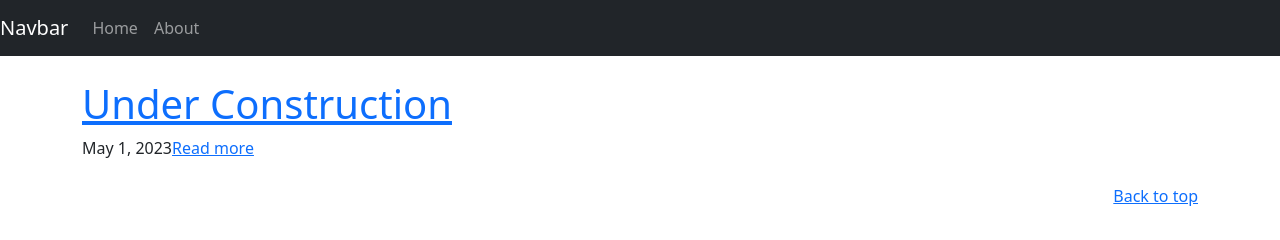
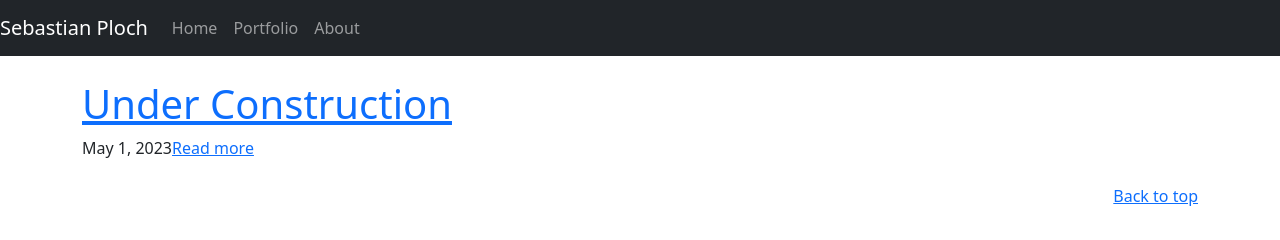
Before and after one commit to sebastianploch/sebastianploch.github.io, an Eleventy site: page index.njk in a window 1280 px wide. Built offline with nearby package versions, Linux system fonts and the light colour scheme; Eleventy itself is replaced by a stand-in of ours; files that its build step writes are made by us from their sources; files whose address does not match are found by name.

Commit message:
Updated Navbar's brand + added portfolio tab

```diff
--- a/_includes/shared/navbar.njk
+++ b/_includes/shared/navbar.njk
@@ -1,5 +1,5 @@
 <nav class="navbar navbar-expand-lg navbar-dark bg-dark">
-  <a class="navbar-brand" href="/">Navbar</a>
+  <a class="navbar-brand" href="/">Sebastian Ploch</a>
   <button class="navbar-toggler" type="button" data-toggle="collapse" data-target="#navbarNav" aria-controls="navbarNav" aria-expanded="false" aria-label="Toggle navigation">
     <span class="navbar-toggler-icon"></span>
   </button>
@@ -9,6 +9,9 @@
         <a class="nav-link" href="/">Home</a>
       </li>
       <li class="nav-item">
+        <a class="nav-link" href="/">Portfolio</a>
+      </li>
+      <li class="nav-item">
         <a class="nav-link" href="/pages/About">About</a>
       </li>
     </ul>
```
